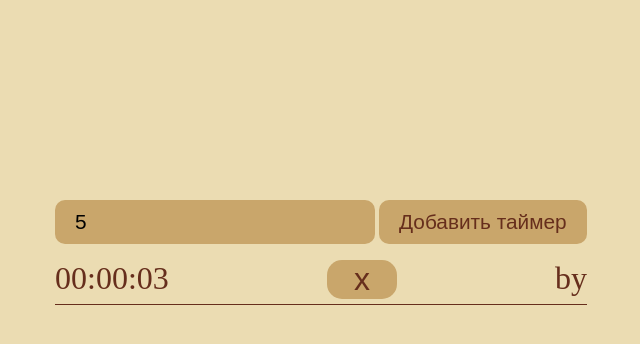
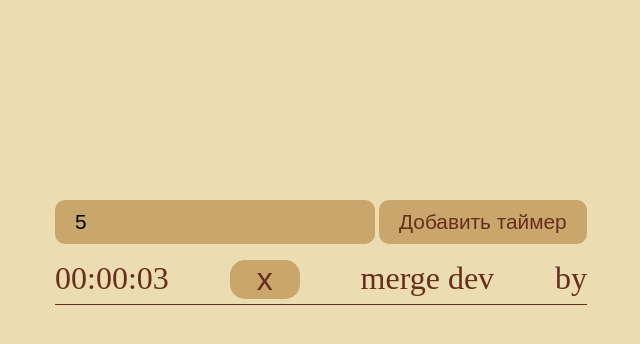
Before and after one commit to ilanalis/hexlet-timer, a plain HTML site: page index.html in a window 1280 px wide. Both pictures are taken after typing "5" into the empty fields and a click on the button "Добавить таймер". Shown: the whole page, without its empty margins (319-959 px from the left). Drawn offline with Linux system fonts and the light colour scheme.

Commit message:
feat: branch dev

```diff
--- a/index.html
+++ b/index.html
@@ -21,6 +21,7 @@
                     00:00:00
                 </span>
                 <button class="delete-timer-button">x</button>
+                <span>merge dev</span>
                 <span>by</span>
             </li>
         </template>
```
